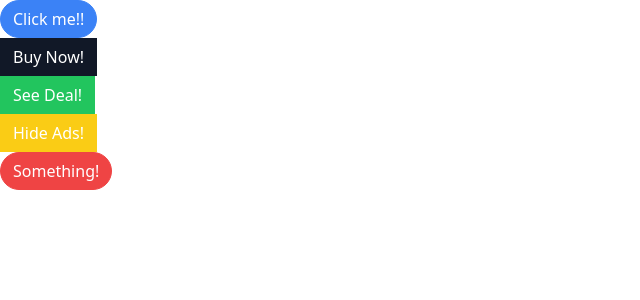
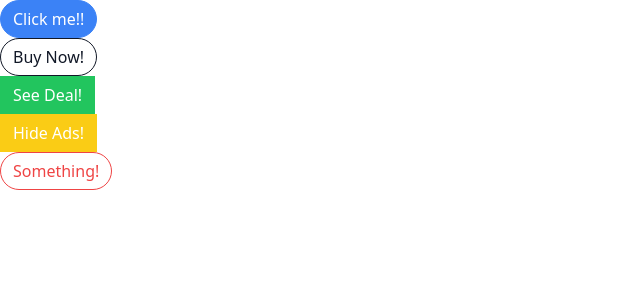
Before and after one commit to NS-25/udemy-comps, a React (Vite) app: page / in a window 1280 px wide. Shown: the top 300 px of the page, without its empty margins (0-640 px from the left). Built offline with nearby package versions, Linux system fonts and the light colour scheme.

Commit message:
added twMerge in button component

```diff
--- a/package.json
+++ b/package.json
@@ -15,7 +15,8 @@
     "classnames": "^2.5.1",
     "prop-types": "^15.8.1",
     "react": "18.3.1",
-    "react-dom": "18.3.1"
+    "react-dom": "18.3.1",
+    "tailwind-merge": "^3.0.1"
   },
   "devDependencies": {
     "@eslint/js": "9.17.0",
--- a/src/App.jsx
+++ b/src/App.jsx
@@ -11,7 +11,9 @@
         </Button>
       </div>
       <div>
-        <Button secondary>Buy Now!</Button>
+        <Button secondary outline rounded>
+          Buy Now!
+        </Button>
       </div>
       <div>
         <Button success>See Deal!</Button>
@@ -20,7 +22,7 @@
         <Button warning>Hide Ads!</Button>
       </div>
       <div>
-        <Button danger rounded>
+        <Button danger rounded outline>
           Something!
         </Button>
       </div>
--- a/src/Button.jsx
+++ b/src/Button.jsx
@@ -1,4 +1,5 @@
 import classname from "classnames";
+import { twMerge } from "tailwind-merge";
 
 const finalClassName = classname("px-3", "py-1.5", "bg-blue-500");
 
@@ -12,15 +13,22 @@
   outline,
   rounded,
 }) => {
-  const classes = classname("px-3 py-1.5 border", {
+  const classes = twMerge(
+    classname("px-3 py-1.5 border", {
       "border-blue-500 bg-blue-500 text-white": primary,
       "border-gray-900 bg-gray-900 text-white": secondary,
       "border-green-500 bg-green-500 text-white": success,
       "border-yellow-400 bg-yellow-400 text-white": warning,
       "border-red-500 bg-red-500 text-white": danger,
       "rounded-full": rounded,
-    // "border-blue-500 bg-blue-500 text-white": rounded,
-  });
+      "bg-white": outline,
+      "text-blue-500": outline && primary,
+      "text-gray-900": outline && secondary,
+      "text-green-500": outline && success,
+      "text-yellow-400": outline && warning,
+      "text-red-500": outline && danger,
+    })
+  );
 
   return <button className={classes}>{children}</button>;
 };
```
Also changed, not shown: 1 other file (tests, documents, lock files or other folders). Lines whose indentation alone changed are shown as unchanged.
